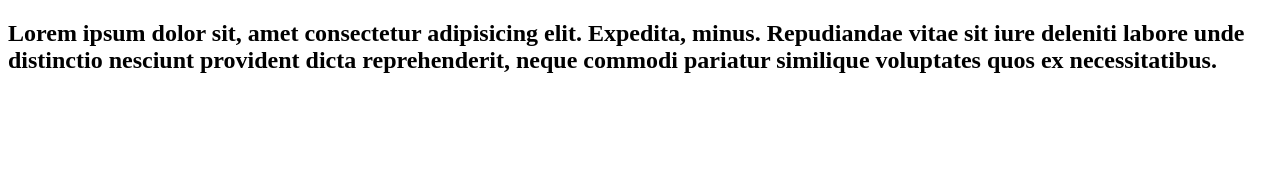
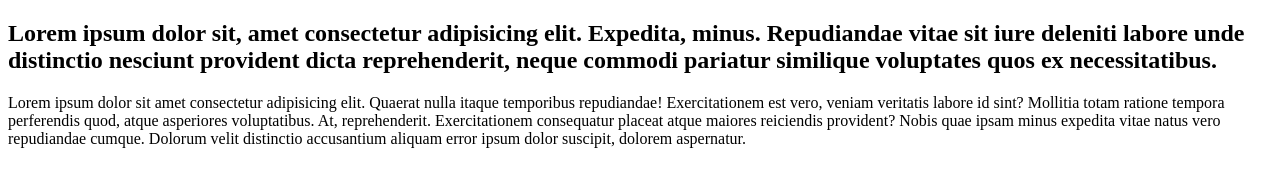
Before and after one commit to dervanovicaisa/dervanovicaisa.github.io, a plain HTML site: page index.html in a window 1280 px wide. Drawn offline with Linux system fonts and the light colour scheme.

Commit message:
paragraf

```diff
--- a/index.html
+++ b/index.html
@@ -8,5 +8,8 @@
 </head>
 <body>
     <h2>Lorem ipsum dolor sit, amet consectetur adipisicing elit. Expedita, minus. Repudiandae vitae sit iure deleniti labore unde distinctio nesciunt provident dicta reprehenderit, neque commodi pariatur similique voluptates quos ex necessitatibus.</h2>
+    <p>Lorem ipsum dolor sit amet consectetur adipisicing elit. Quaerat nulla itaque temporibus repudiandae! Exercitationem est vero, veniam veritatis labore id sint? Mollitia totam ratione tempora perferendis quod, atque asperiores voluptatibus.
+    At, reprehenderit. Exercitationem consequatur placeat atque maiores reiciendis provident? Nobis quae ipsam minus expedita vitae natus vero repudiandae cumque. Dolorum velit distinctio accusantium aliquam error ipsum dolor suscipit, dolorem aspernatur.</p>
+
 </body>
 </html>
```
